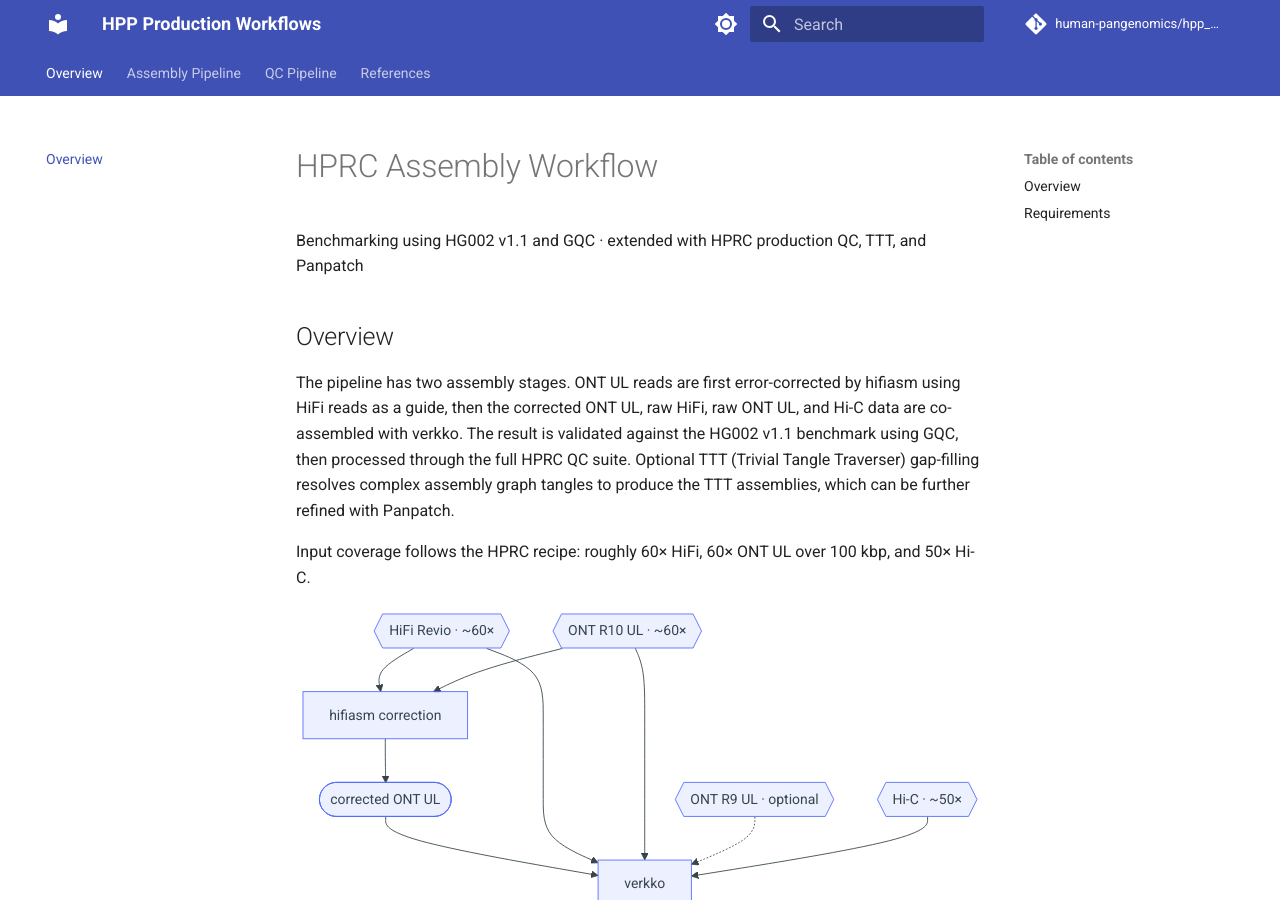
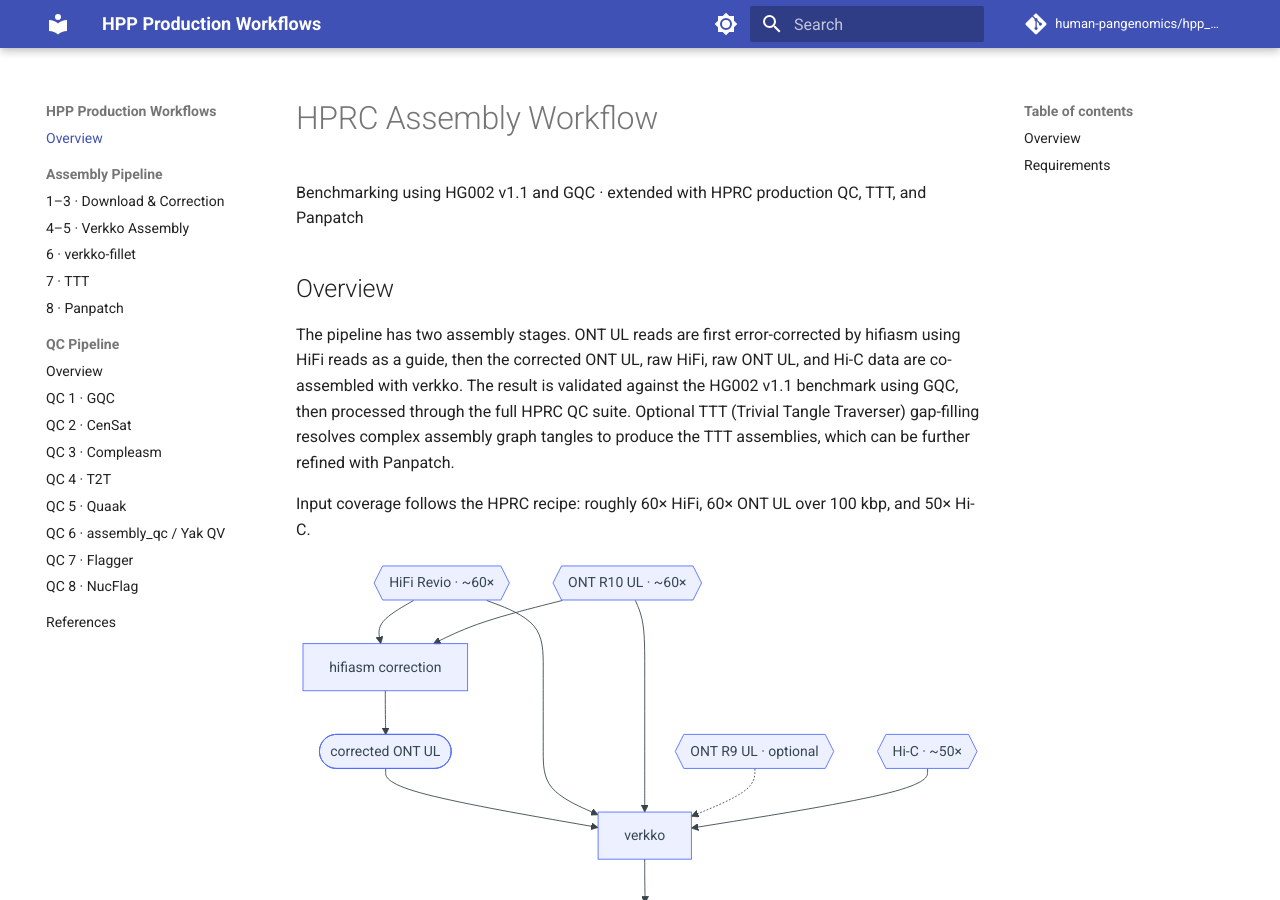
Before and after one commit to human-pangenomics/hpp_production_workflows, an MkDocs documentation site: the page built from docs/index.md, in a window 1280 px wide and 900 px high. Built offline with MkDocs 1.6.1 and Material for MkDocs 9.7.7, drawn with Linux system fonts in a browser that asks for light colours; comment, search, counter and statistics services are not loaded.

Commit message:
mkdocs: left nav, deploy to /assembly/ path
Co-Authored-By: Claude Sonnet 4.6 <noreply@anthropic.com>

```diff
--- a/mkdocs.yml
+++ b/mkdocs.yml
@@ -1,5 +1,6 @@
 site_name: HPP Production Workflows
 site_description: WDL workflows for HPRC assembly production, QC, and data processing
+site_url: https://human-pangenomics.github.io/hpp_production_workflows/assembly/
 repo_url: https://github.com/human-pangenomics/hpp_production_workflows
 repo_name: human-pangenomics/hpp_production_workflows
 edit_uri: edit/v3/docs/
@@ -9,7 +10,6 @@ docs_dir: docs
 theme:
   name: material
   features:
-    - navigation.tabs
     - navigation.sections
     - navigation.path
     - navigation.top
```
